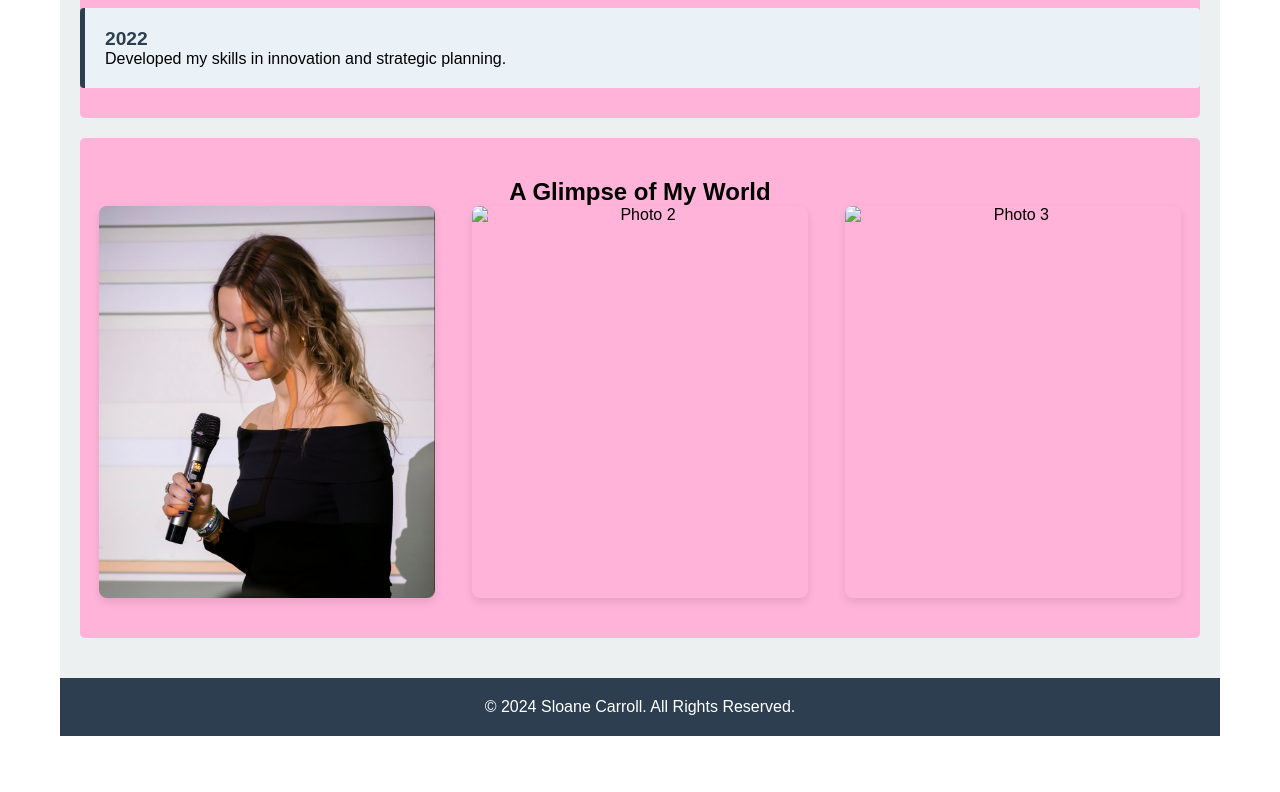
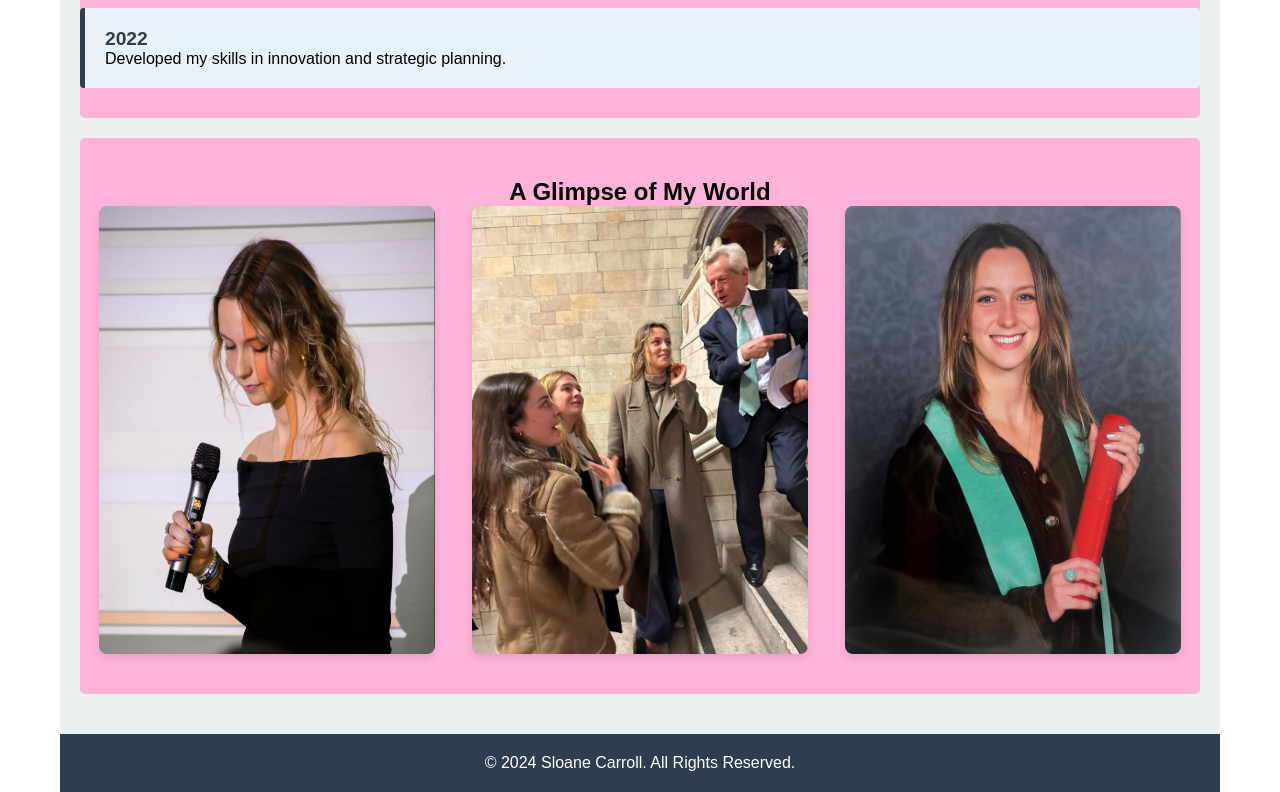
Before and after one commit to SloaneC1/WorldofSloane-, a plain HTML site: page about.html in a window 1280 px wide. Shown: the part 758-1550 px from the top of the page. Before the commit the page ends 1494 px from the top, so only its background shows below. Drawn offline with Linux system fonts and the light colour scheme.

Commit message:
adding more images

```diff
--- a/about.html
+++ b/about.html
@@ -63,8 +63,8 @@
         <h2>A Glimpse of My World</h2>
         <div class="photo-grid">
           <img src="images/Screenshot 2022-12-13 at 13.44.54.jpeg" alt="Presenting my website DreamTeam">
-          <img src="photo2.jpg" alt="Photo 2">
-          <img src="photo3.jpg" alt="Photo 3">
+          <img src="images/DC482E7C-B6D5-4AB4-8F3F-5EB142C4A8AB.jpeg" alt="Photo 2">
+          <img src="images/IMG_8916.jpg" alt="Photo 3">
         </div>
       </section>
     </main>
```
Also changed, not shown: images/DC482E7C-B6D5-4AB4-8F3F-5EB142C4A8AB.jpeg (added), images/IMG_8916.jpg (added).
